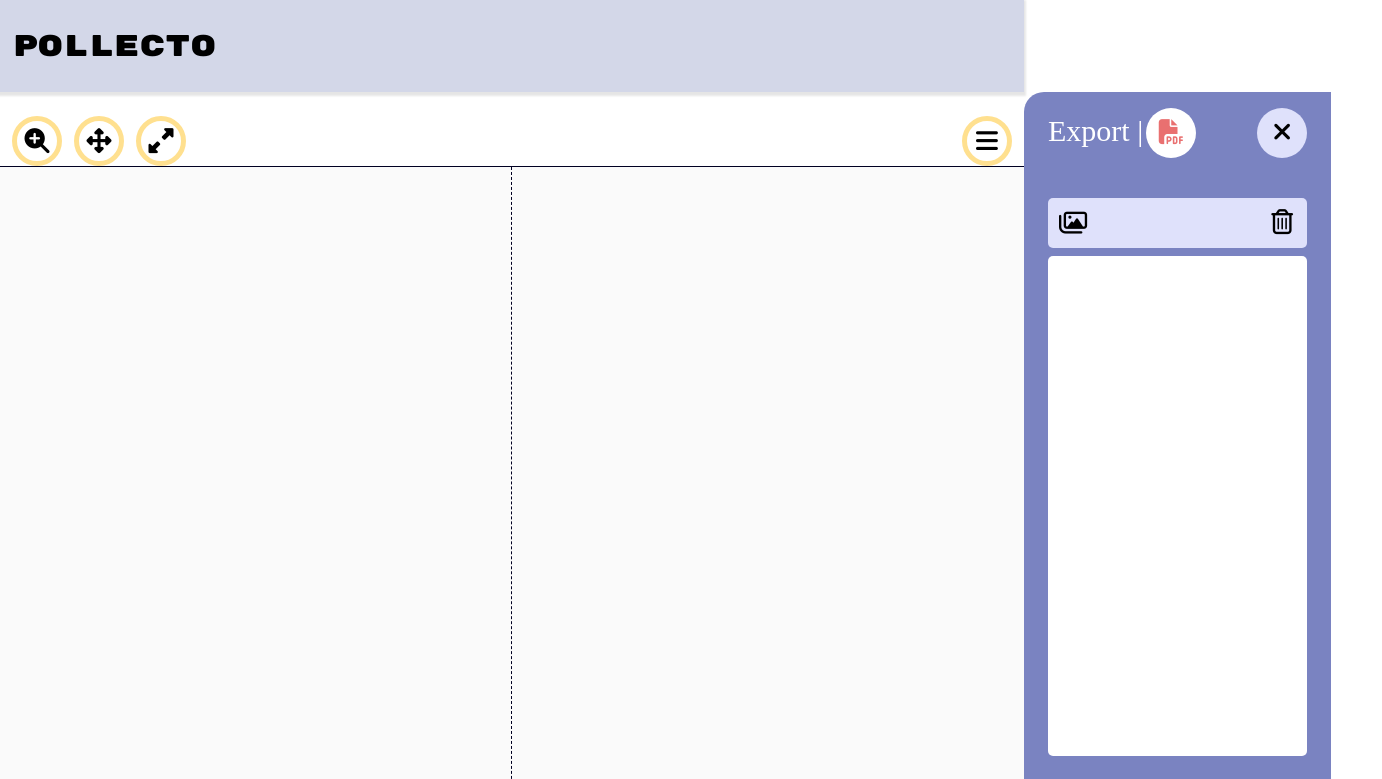
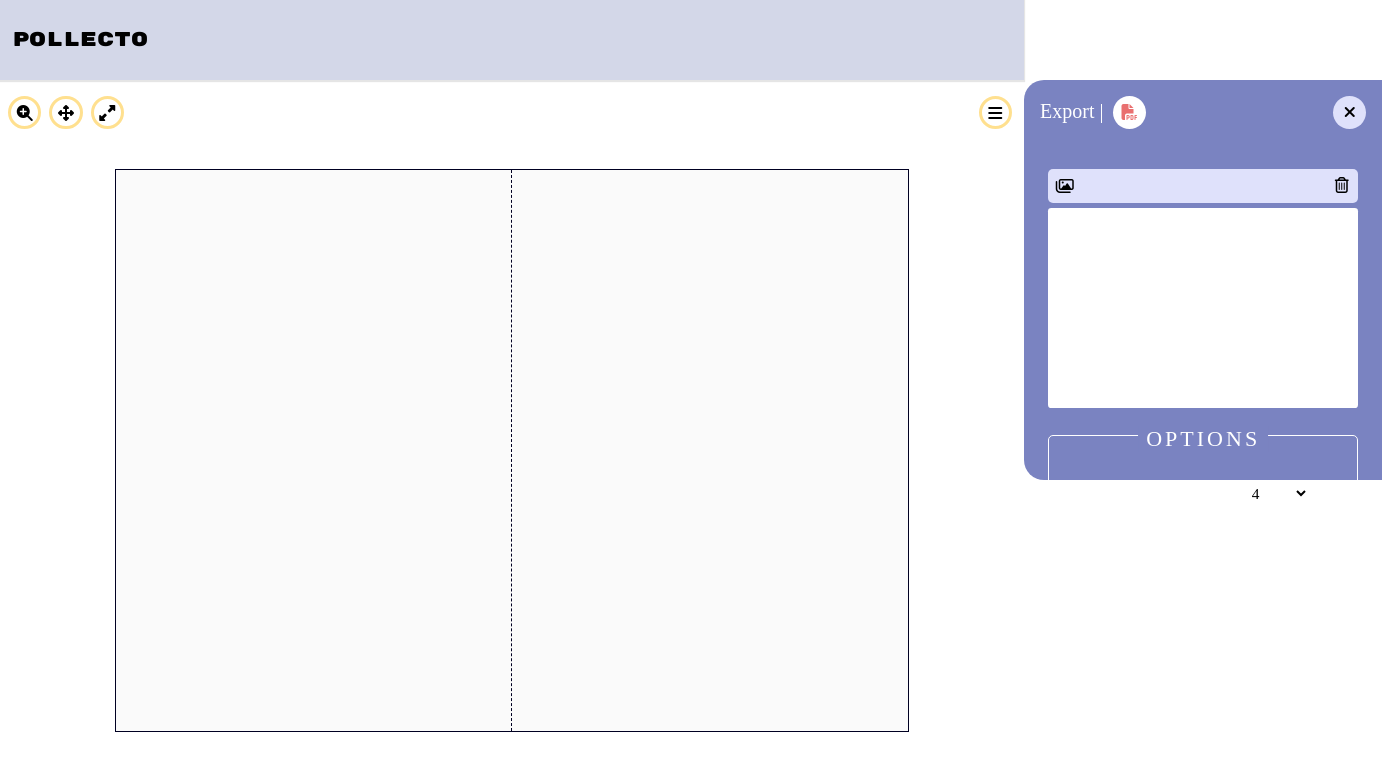
Before and after one commit to juo1221/pollecto, a website built with webpack: page src/index.html in a window 1024 px wide. Shown: the top 779 px of the page, 1382 px wide, since content can reach past the window. Built offline with nearby package versions, Linux system fonts and the light colour scheme.

Commit message:
style: 1024px 반응형 스타일링
-

```diff
--- a/style/scss/style.scss
+++ b/style/scss/style.scss
@@ -10,7 +10,7 @@ $color-white: #ffffff;
 $color-black: #002;
 $color-page-liner: #7a83c1;
 $color-center-liner: #59638a;
-$color-blue: #0934e2;
+$color-blue: #7c8ac4;
 
 //width
 $width-img-container: 1322.42px;
@@ -48,13 +48,22 @@ $animation-duration: 300ms;
   margin-left: $width-space * $marginL;
   font-size: $width-icon / $fontSize;
   cursor: pointer;
+  @media screen and (max-width: 1024px) {
+    width: $width-icon * $width / 1.5;
+    height: $height-icon * $height / 1.5;
+    margin-top: $height-space * $marginT / 1.5;
+    margin-left: $width-space * $marginL / 1.5;
+    font-size: 16px;
+  }
 }
 @mixin colorBtn($color) {
   background: $color-white;
   border: 5px solid $color;
   border-radius: $border-half;
+  @media screen and (max-width: 1024px) {
+    border: 3px solid $color;
+  }
 }
-
 body {
   background-color: $color-white;
   position: relative;
@@ -63,17 +72,26 @@ body {
 .header {
   @import url('https://fonts.googleapis.com/css2?family=Rubik+Mono+One&display=swap');
   background-color: $color-header;
-  height: 92px;
+  height: $height-space * 11.5;
   box-shadow: 0px 2px 2px 2px rgba(0, 0, 0, 0.1);
   display: flex;
   align-items: center;
   text-align: center;
+  @media screen and (max-width: 1024px) {
+    box-shadow: 0px 1px 1px 1px rgba(0, 0, 0, 0.1);
+    height: $height-space * 10;
+  }
   &-title {
     margin-left: $width-space;
     font-family: Rubik Mono One;
     font-weight: $weight-regular;
     font-size: $font-title;
     line-height: 37px;
+    @media screen and (max-width: 1024px) {
+      font-weight: none;
+      font-size: $font-title / 1.5;
+      line-height: 30px;
+    }
   }
 }
 .buttons {
@@ -123,8 +141,14 @@ body {
     text-align: center;
     overflow: hidden;
     margin: auto;
-    margin-bottom: 100px;
+    margin-bottom: $height-space * 12.5;
     transition: all 0.3s linear;
+    @media screen and (max-width: 1024px) {
+      width: 210mm;
+      min-width: 210mm;
+      height: 149mm;
+      margin-top: $height-space * 5;
+    }
     .page-left {
       display: grid;
       grid-template-columns: repeat(2, 1fr);
@@ -177,22 +201,34 @@ body {
   background-color: $color-dialog;
   border-radius: 20px 0px 0px 20px;
   transition: all 500ms ease-in-out;
+  @media screen and (max-width: 1024px) {
+    width: 35%;
+    height: 50%;
+    right: -35%;
+    top: 80px;
+  }
   .dialog-top {
     display: flex;
     margin: $height-space $width-space;
     padding: $height-space $width-space;
     align-items: baseline;
+    @media screen and (max-width: 1024px) {
+      margin: $height-space $width-space / 1.5;
+      padding: $height-space $width-space / 1.5;
+    }
     .title {
       font-size: $font-title;
       flex-grow: 1;
       color: $color-white;
+      @media screen and (max-width: 1024px) {
+        font-size: $font-title / 1.5;
+      }
     }
     .top-buttons {
       flex-grow: 20;
       display: flex;
       justify-content: space-between;
       align-items: flex-start;
-
       .btn-export,
       .btn-close {
         @include customBtn(1, 1, 0, 0, 2);
@@ -245,12 +281,22 @@ body {
         .btn-remove {
           cursor: pointer;
         }
+        @media screen and (max-width: 1024px) {
+          margin-top: $height-space / 1.5;
+          border-radius: $border-radius / 1.5;
+          height: 200px;
+          font-size: $font-title / 1.5 / 1.5;
+        }
       }
       .list {
         display: flex;
         justify-content: space-between;
         margin: $width-space * 2;
         padding: $width-space;
+        @media screen and (max-width: 1024px) {
+          margin: $width-space * 2 / 1.5;
+          padding: $width-space / 1.5;
+        }
       }
     }
     .dialog-options {
@@ -264,6 +310,12 @@ body {
       margin-top: $height-space * 5;
       font-size: $font-title/1.3;
       color: $color-white;
+      @media screen and (max-width: 1024px) {
+        gap: $height-space * 4 / 1.5;
+        padding: $width-space * 8 / 2;
+        font-size: $font-title / 1.3 / 1.5;
+        margin-top: $height-space * 5 / 1.5;
+      }
       .option-title {
         position: absolute;
         font-size: $font-title * 1.1;
@@ -274,6 +326,13 @@ body {
         background-color: $color-dialog;
         padding: 0 $width-space;
         font-weight: $weight-semi-bold;
+        @media screen and (max-width: 1024px) {
+          font-size: $font-title * 1.1 / 1.5;
+          letter-spacing: 3px / 1.5;
+          top: -$font-title / 2 / 1.5;
+          padding: 0 $width-space / 1.5;
+          font-weight: $weight-semi-bold / 1.5;
+        }
       }
       .imgPerCnt {
         text-align: center;
@@ -298,12 +357,19 @@ body {
     .dialog-start {
       margin-top: $height-space * 3;
       text-align: center;
+      @media screen and (max-width: 1024px) {
+        margin-top: $height-space * 3 / 1.5;
+      }
       .btn-play {
         @include customBtn(2, 2, 0, 0, 1);
         color: $color-white;
       }
     }
   }
+}
+
+.dialog--active .dialog {
+  transform: translateX(-100%);
 }
 
 // 200dpi a4(201*297mm)
@@ -350,9 +416,3 @@ body {
     overflow: hidden;
   }
 }
-
-@media screen and (min-width: 1024px) {
-  .dialog--active .dialog {
-    transform: translateX(-100%);
-  }
-}
```
Also changed, not shown: style/css/style.css, 1 other file.
